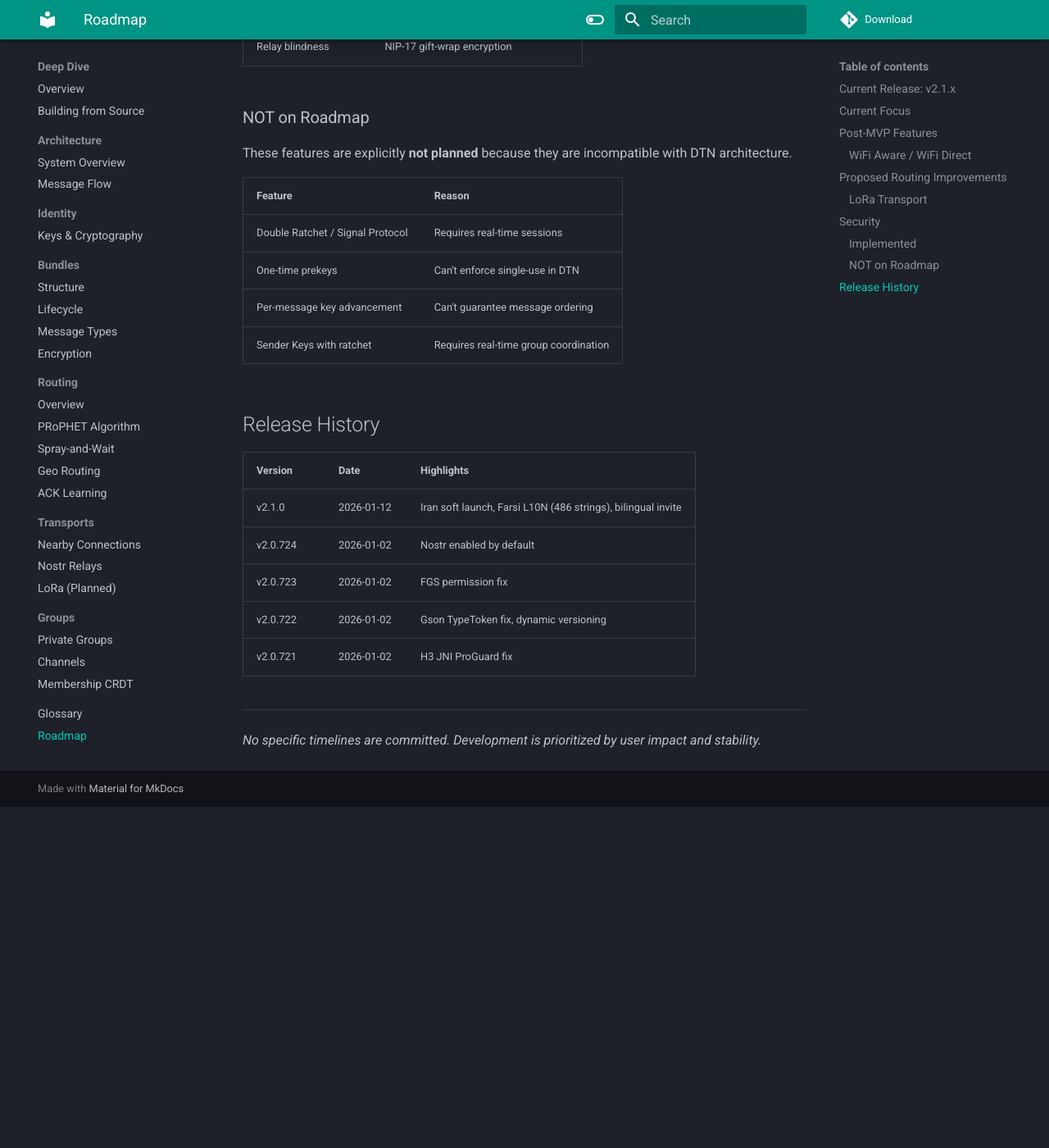
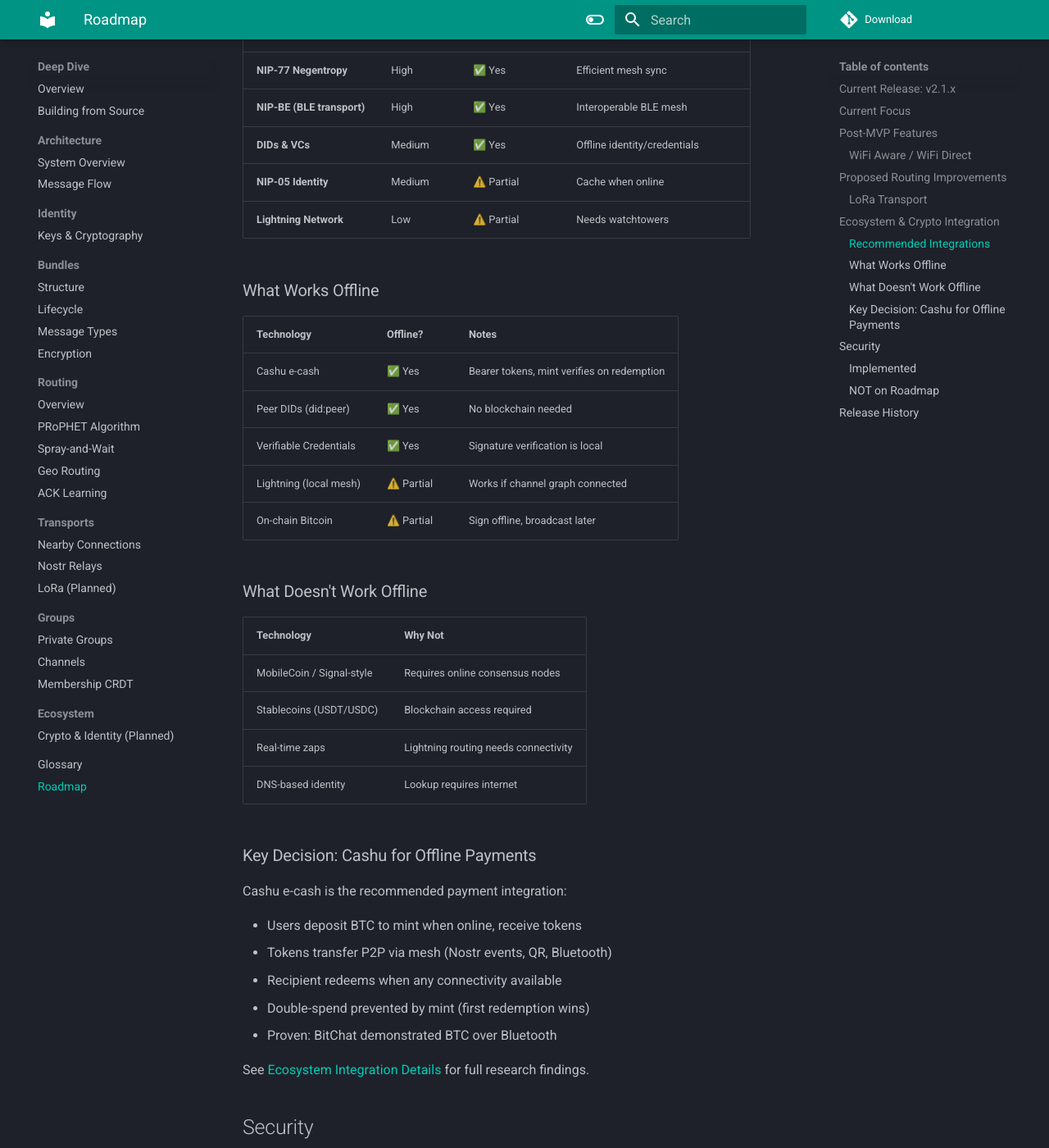
Before and after one commit to ethene/mycel-docs, an MkDocs documentation site: the page built from docs/deep-dive/roadmap.md, in a window 1280 px wide and 1400 px high, scrolled down 3625 px. Shown: the whole window at 82% size. Built offline with MkDocs 1.6.1 and Material for MkDocs 9.7.7, drawn with Linux system fonts in a browser that asks for light colours; comment, search, counter and statistics services are not loaded; before the commit the page ends 4609 px from its top, so only the background shows below that; some of the changed text lies outside the part shown.

Commit message:
docs: add Ecosystem & Crypto research findings (RT-002)
- Update roadmap.md: Add Ecosystem & Crypto Integration section
- Create docs/deep-dive/ecosystem/crypto.md with full research
- Add Ecosystem section to mkdocs.yml navigation

Research findings:
- Cashu e-cash: Primary offline payment solution (proven with BitChat)
- Nostr NIPs: NIP-77 (sync), NIP-BE (BLE), NIP-60 (Cashu) recommended
- DIDs & VCs: Offline identity verification works
- Lightning: Opt-in for power users (needs watchtowers)
- NOT compatible: Stablecoins, MobileCoin (require online consensus)

Anti-patterns identified: always-online servers, short timeouts,
unverified transactions, DNS/PKI dependency, broadcast flooding

Co-Authored-By: Claude Opus 4.5 <noreply@anthropic.com>

```diff
--- a/docs/deep-dive/roadmap.md
+++ b/docs/deep-dive/roadmap.md
@@ -92,6 +92,53 @@ These features are planned but have no committed timeline.
 
 See [LoRa Transport Details](transports/lora.md) for full research findings.
 
+## Ecosystem & Crypto Integration
+
+!!! success "Research Complete (January 2026)"
+    Comprehensive analysis of crypto and identity integrations for DTN environments.
+
+### Recommended Integrations
+
+| Integration | Priority | DTN Compatible | Notes |
+|-------------|----------|----------------|-------|
+| **Cashu E-cash** | High | ✅ Yes | Offline payments via bearer tokens |
+| **NIP-77 Negentropy** | High | ✅ Yes | Efficient mesh sync |
+| **NIP-BE (BLE transport)** | High | ✅ Yes | Interoperable BLE mesh |
+| **DIDs & VCs** | Medium | ✅ Yes | Offline identity/credentials |
+| **NIP-05 Identity** | Medium | ⚠️ Partial | Cache when online |
+| **Lightning Network** | Low | ⚠️ Partial | Needs watchtowers |
+
+### What Works Offline
+
+| Technology | Offline? | Notes |
+|------------|----------|-------|
+| Cashu e-cash | ✅ Yes | Bearer tokens, mint verifies on redemption |
+| Peer DIDs (did:peer) | ✅ Yes | No blockchain needed |
+| Verifiable Credentials | ✅ Yes | Signature verification is local |
+| Lightning (local mesh) | ⚠️ Partial | Works if channel graph connected |
+| On-chain Bitcoin | ⚠️ Partial | Sign offline, broadcast later |
+
+### What Doesn't Work Offline
+
+| Technology | Why Not |
+|------------|---------|
+| MobileCoin / Signal-style | Requires online consensus nodes |
+| Stablecoins (USDT/USDC) | Blockchain access required |
+| Real-time zaps | Lightning routing needs connectivity |
+| DNS-based identity | Lookup requires internet |
+
+### Key Decision: Cashu for Offline Payments
+
+Cashu e-cash is the recommended payment integration:
+
+- Users deposit BTC to mint when online, receive tokens
+- Tokens transfer P2P via mesh (Nostr events, QR, Bluetooth)
+- Recipient redeems when any connectivity available
+- Double-spend prevented by mint (first redemption wins)
+- Proven: BitChat demonstrated BTC over Bluetooth
+
+See [Ecosystem Integration Details](ecosystem/crypto.md) for full research findings.
+
 ## Security
 
 ### Implemented
--- a/mkdocs.yml
+++ b/mkdocs.yml
@@ -82,6 +82,8 @@ nav:
       - Private Groups: deep-dive/groups/private-groups.md
       - Channels: deep-dive/groups/channels.md
       - Membership CRDT: deep-dive/groups/membership-crdt.md
+    - Ecosystem:
+      - Crypto & Identity (Planned): deep-dive/ecosystem/crypto.md
     - Glossary: deep-dive/glossary.md
     - Roadmap: deep-dive/roadmap.md
   - Security:
```
Also changed, not shown: docs/deep-dive/ecosystem/crypto.md (added, +253 -0 lines).
